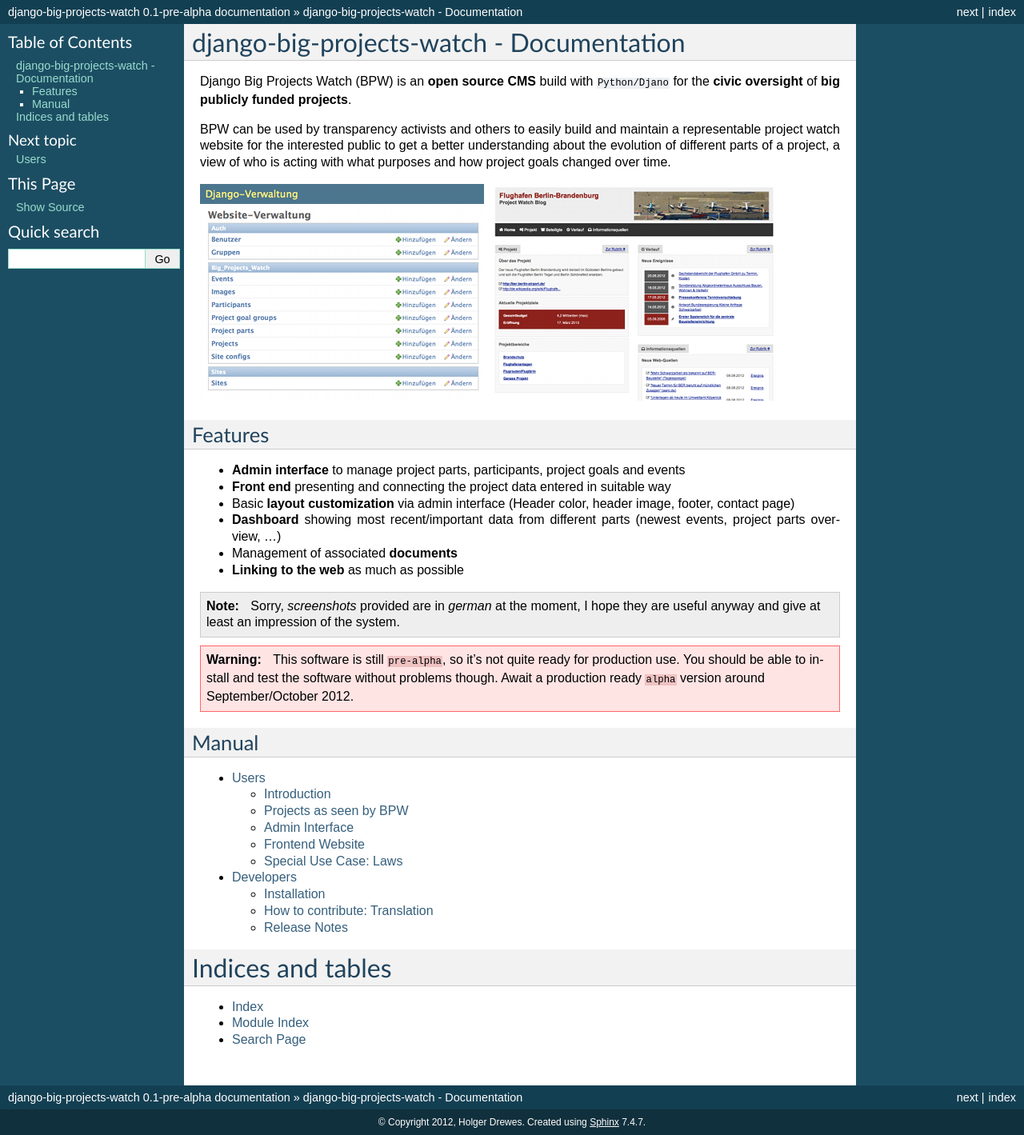
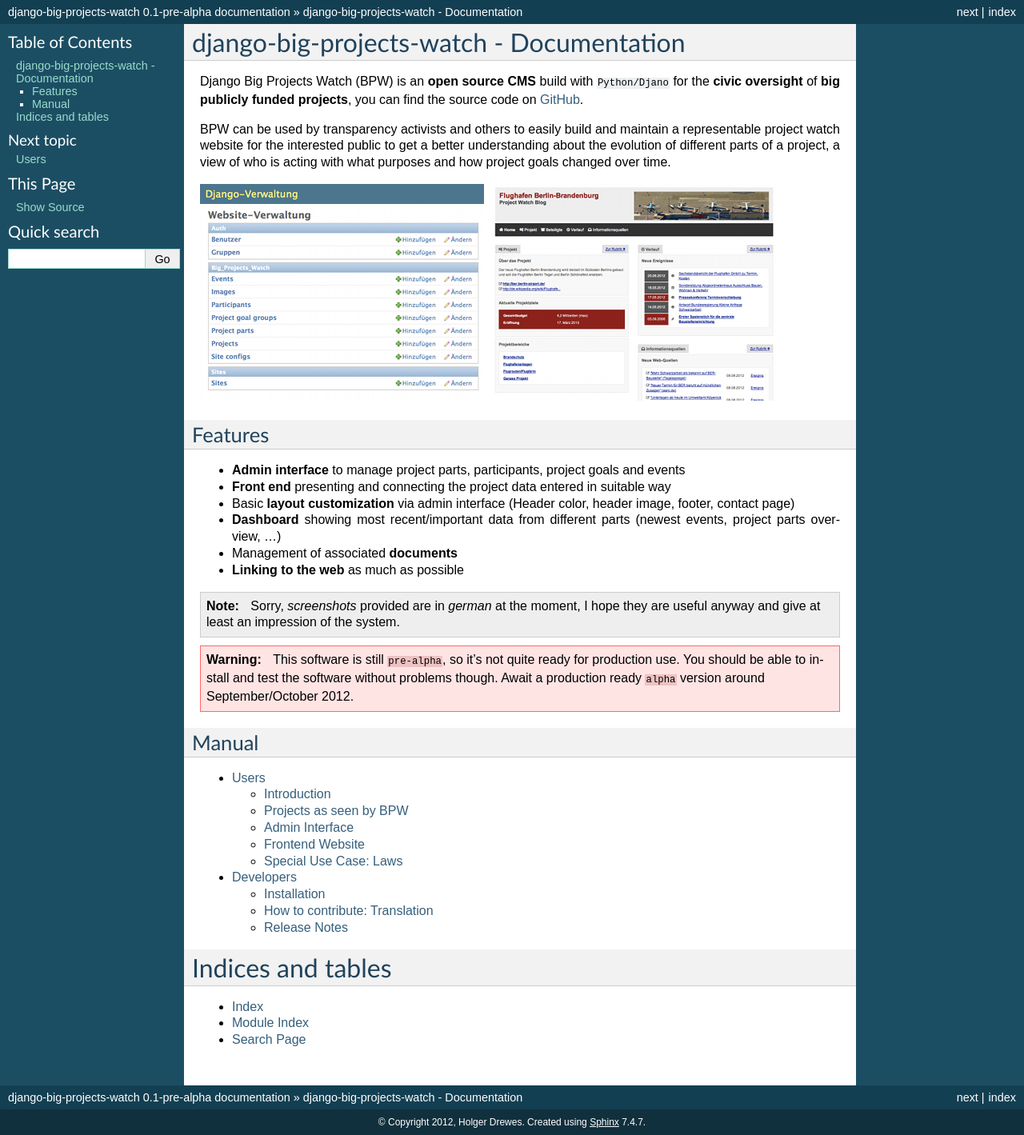
Before and after one commit to wd5/1-django-big-projects-watch, a Sphinx documentation site: the page built from docs/index.rst, in a window 1280 px wide. Shown: the whole page at 80% size. Built offline with Sphinx 7.4.7, drawn with Linux system fonts in a browser that asks for light colours.

Commit message:
Added back reference to GitHub repo in documentation

```diff
--- a/docs/index.rst
+++ b/docs/index.rst
@@ -7,7 +7,8 @@
 =========================================
 
 Django Big Projects Watch (BPW) is an **open source CMS** build with ``Python/Djano`` for the **civic oversight**
-of **big publicly funded projects**.
+of **big publicly funded projects**, you can find the source code on
+`GitHub <https://github.com/holgerd77/django-big-projects-watch>`_.
 
 BPW can be used by transparency activists and others to easily build and
 maintain a representable project watch website for the interested public to get a better understanding
```
